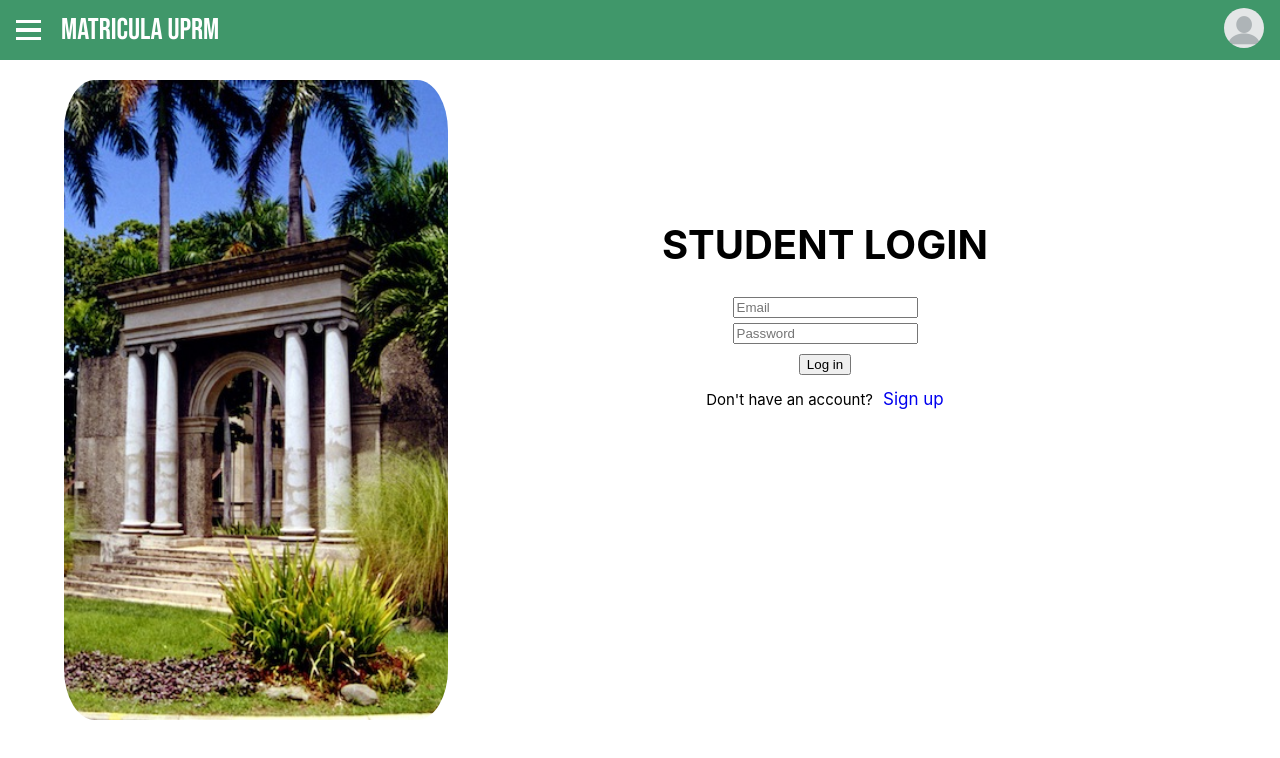
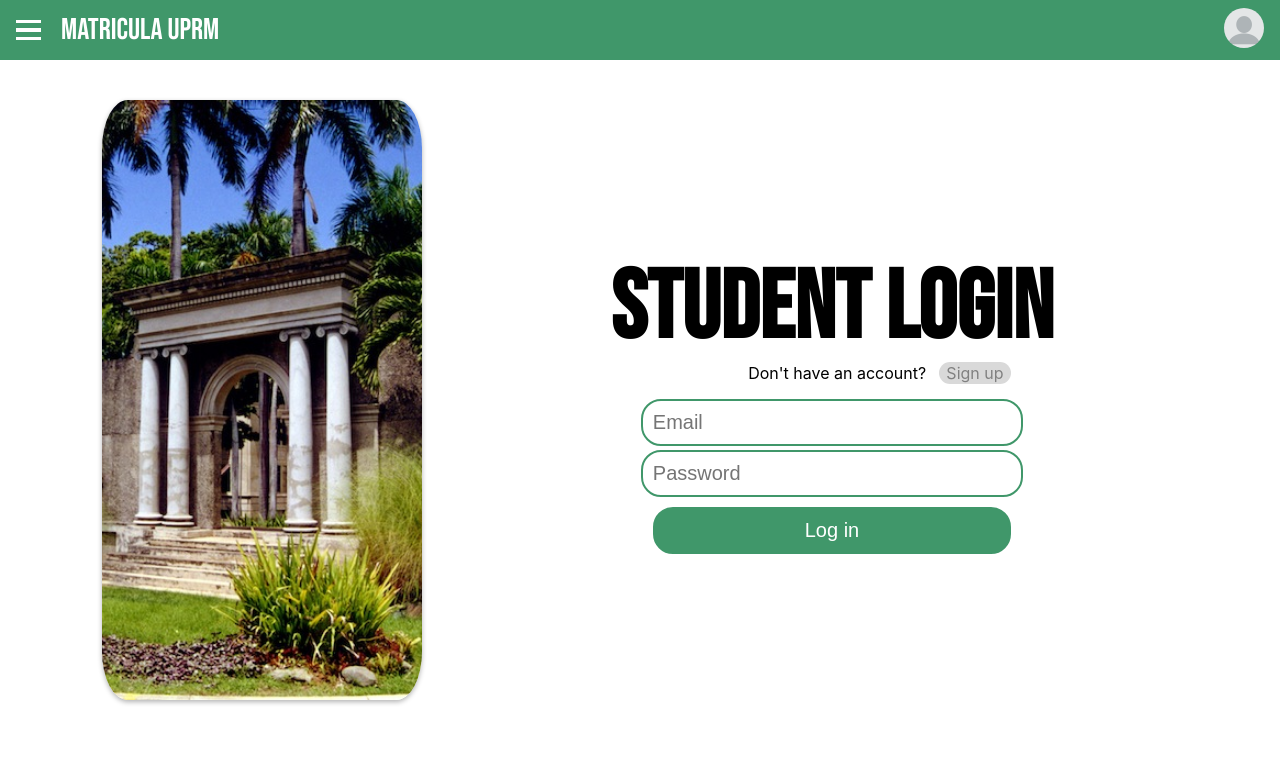
Before and after one commit to uprm-inso4101-2023-2024-s2/semester-project-studentenrollmentsystem, a React (Create React App) app: page /login in a window 1280 px wide. Shown: the top 758 px of the page. Built offline with nearby package versions, Linux system fonts and the light colour scheme.

Commit message:
Added styles to the form and made it functional

```diff
--- /dev/null
+++ b/src/components/image.js
@@ -0,0 +1,25 @@
+import React from 'react';
+import styles from '../styles/components/image.module.scss'; // Import your CSS module
+import portico from "../img/Portico.jpg";
+
+
+const RectangleComponent = () => {
+  return (
+    <div
+      className={styles["vertical-rectangle"]}
+      style={{
+        backgroundImage: `url(${portico})`,
+        width: "25%",
+        height: "75%",
+        borderRadius: "8%",
+        position: "absolute",
+        top: "50%",
+        transform: "translateY(-50%)",
+        left: "8%",
+        boxShadow: '0px 2px 5px rgba(0, 0, 0, 0.3)'
+      }}
+    ></div>
+  );
+};
+
+export default RectangleComponent;
--- a/src/pages/Login.js
+++ b/src/pages/Login.js
@@ -1,45 +1,45 @@
-import React from "react";
+import React, { useState } from "react";
 import styles from "../styles/pages/loginPage.module.scss";
-import Navbar from "../components/navbar";
-import portico from "../img/Portico.jpg";
+import Portimage from "../components/image";
 
 export default function LoginPage() {
+  const [email, setEmail] = useState("");
+  const [password, setPassword] = useState("");
+
+  const handleLogin = () => {
+    console.log("Email:", email);
+    console.log("Password:", password);
+
+    setEmail("");
+    setPassword("");
+
+    alert("Login clicked! Check the console for email and password values.");
+  };
+
   return (
     <div className={styles.loginPage}>
+      <div className="image">
+        <Portimage /> {}
+      </div>
 
-      <div class="row">
-        <div class="column"
-        className = {styles["vertical-rectangle"]}
-        style={{
-          backgroundImage: `url(${portico})`,
-          width: "30%",
-          height: "80%",
-          borderRadius: "8%",
-          position: "absolute",
-          top: "10%",
-          left: "5%",
-        }}
-      ></div>
+      <div className="row">
+        <div className="column" style={{marginLeft:'30%', marginTop:'15%'}}>
+          <h1 style={{ marginBottom: '-20px'}}>STUDENT LOGIN</h1>
 
+          <div style={{display: 'flex', justifyContent:'flex-end', alignItems: 'center', marginTop: '0px', marginRight: '30%'}}>
+            <p style={{marginRight: '2%'}}>Don't have an account?</p>
+            <a href="url" className={styles.signUpButton}>Sign up</a>
+          </div>
 
-        <div className="column" style={{marginLeft:'370px', marginTop:'160px'}}>
-          <h1 style={{fontSize:'40px'}}>STUDENT LOGIN</h1>
           <div>
             <form>
-              <input type="text" id="uname" placeholder="Email" style={{marginBottom:'4px'}}></input><br/>
-              <input type="password" id="password" placeholder="Password"></input><br/>
-              <input type="button" id="login" value='Log in' style={{marginTop:'10px'}}></input>
+              <input type="text" id="uname" placeholder="Email" style={{marginBottom:'4px', borderRadius: '20px', padding: '10px', fontSize: '20px', width: '40%', borderColor: '#40976A', borderStyle: 'solid', borderWidth: '2px'}} onChange={(e) => setEmail(e.target.value)} value={email}></input><br/>
+              <input type="password" id="password" placeholder="Password" style={{borderRadius: '20px', padding: '10px', fontSize: '20px', width: '40%', borderColor: '#40976A', borderStyle: 'solid', borderWidth: '2px'}} onChange={(e) => setPassword(e.target.value)} value={password}></input><br/>
+              <input type="button" id="login" value='Log in' className={styles.loginButton} onClick={handleLogin}></input>
             </form>
-          </div>
-          <div style={{display: 'flex', justifyContent:'center', alignContent:'center'}}>
-            <p style={{float:'left', fontSize:'15px', paddingRight:'10px'}}>Don't have an account?</p>
-            <a href="url" style={{textDecoration:'none', fontSize:'17px', textAlign:'center', marginTop:'14px'}}>Sign up</a>
           </div>
         </div>
       </div>
-
-
-
     </div>
   );
 }
--- /dev/null
+++ b/src/styles/components/image.module.scss
@@ -0,0 +1,11 @@
+.vertical-rectangle {
+    background-size: cover;
+    background-position: center;
+    display: inline-block;
+  }
+
+  @media only screen and (max-width: 600px) {
+    .vertical-rectangle {
+      display: none;
+    }
+  }
--- a/src/styles/pages/loginPage.module.scss
+++ b/src/styles/pages/loginPage.module.scss
@@ -1,3 +1,5 @@
+@import url('https://fonts.googleapis.com/css2?family=Bebas+Neue&display=swap');
+
 .LoginPage {
     background-color: rgb(255, 255, 255);
     width: 100%;
@@ -13,8 +15,57 @@
       color: #333;
 }
 
-.vertical-rectangle {
-    background-size: cover;
-    background-position: center;
-    display: inline-block;
+h1 {
+    font-family: "Bebas Neue", sans-serif;
+    font-size: 6rem;
+}
+
+p {
+    font-size: 100%;
+}
+
+
+.loginButton {
+    margin-top: 10px;
+    border-radius: 20px;
+    padding: 10px;
+    font-size: 20px;
+    width: 40%;
+    background-color: #40976A;
+    cursor: pointer;
+    color: white;
+    border: 2px solid #40976A;
+    transition: background-color 0.3s ease, transform 0.3s ease;
   }
+
+  .loginButton:hover {
+    background-color: #2a6955;
+    transform: scale(1.05);
+  }
+
+  .signUpButton {
+    text-decoration: none;
+    font-size: 100%;
+    text-align: center;
+    background-color: #D9D9D9;
+    border-radius: 20px;
+    width: 70px;
+    color: GrayText;
+    padding: 0.2%;
+    transition: background-color 0.3s ease, transform 0.3s ease;
+  }
+
+  .signUpButton:hover {
+    background-color: #CCCCCC;
+    transform: scale(1.05);
+  }
+
+@media only screen and (max-width: 600px) {
+    .image {
+      display: none;
+    }
+
+    h1 {
+        font-size: xx-large;
+    }
+  }
```
